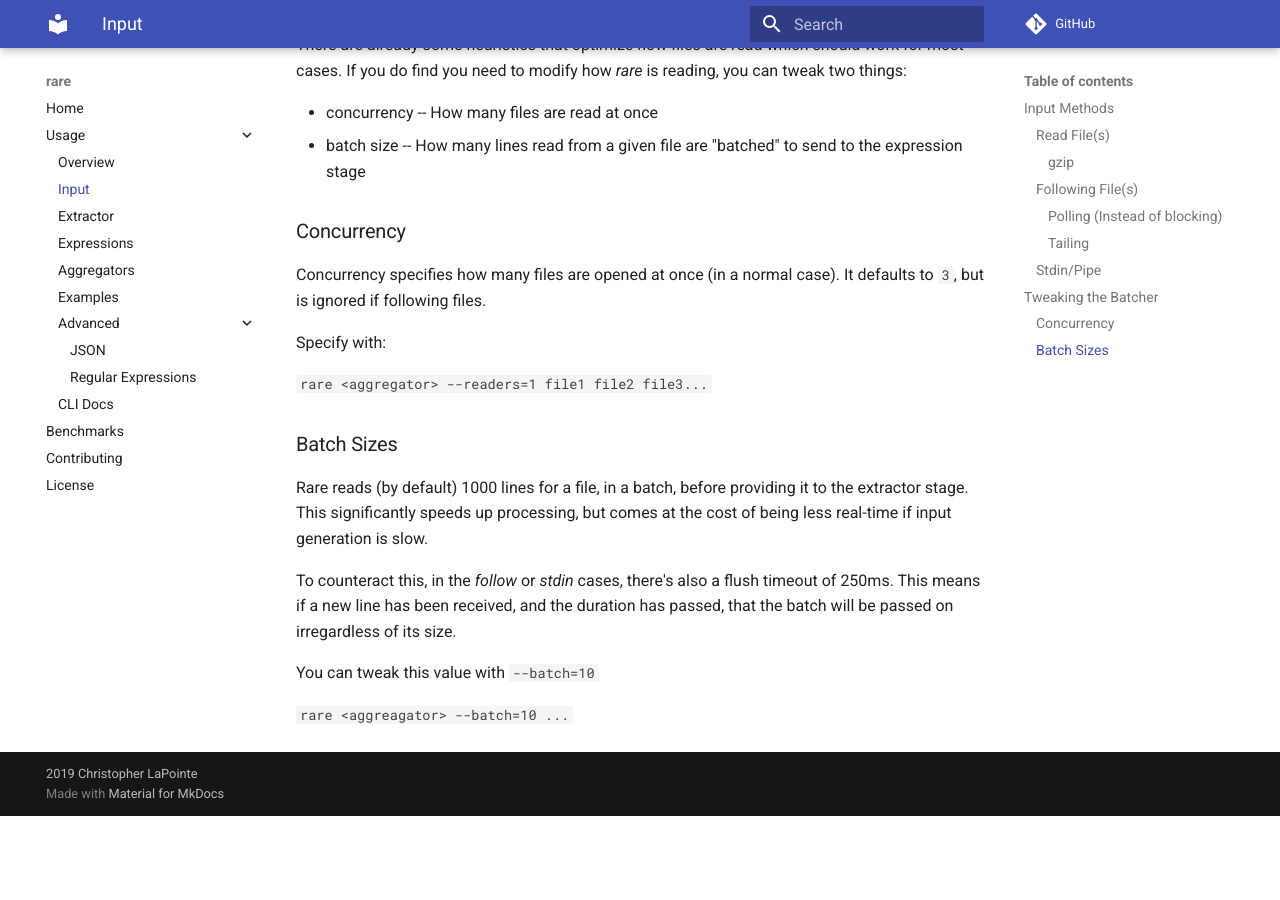
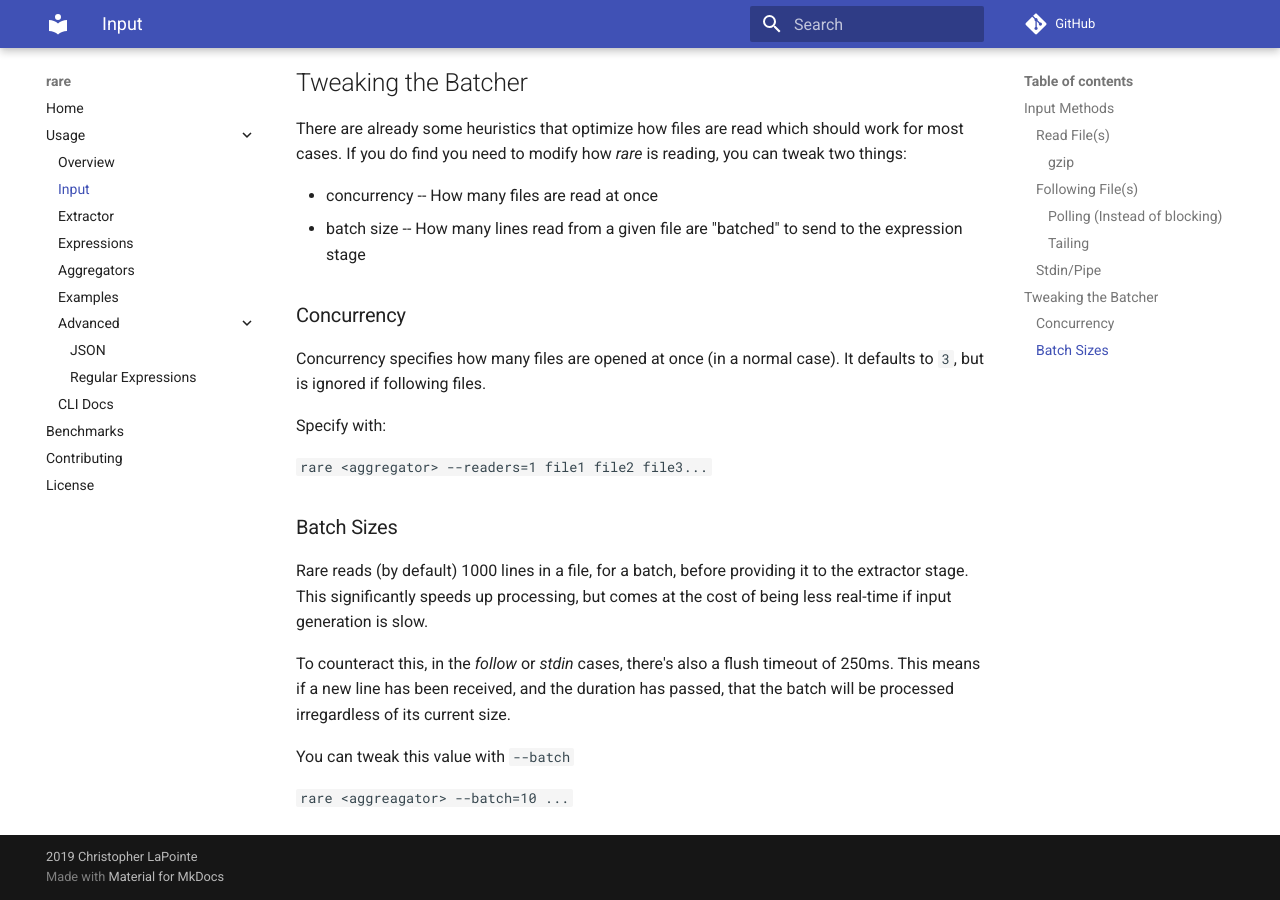
Before and after one commit to zix99/rare, an MkDocs documentation site: the page built from docs/usage/input.md, in a window 1280 px wide and 900 px high, scrolled down 1603 px. Built offline with MkDocs 1.6.1 and Material for MkDocs 9.7.7, drawn with Linux system fonts in a browser that asks for light colours; comment, search, counter and statistics services are not loaded; before the commit the page ends 2419 px from its top, so only the background shows below that; some of the changed text lies outside the part shown.

Commit message:
Spelling, grammar, clarifications

```diff
--- a/docs/usage/input.md
+++ b/docs/usage/input.md
@@ -83,14 +87,14 @@ Specify with:
 
 ### Batch Sizes
 
-Rare reads (by default) 1000 lines for a file, in a batch, before providing it
+Rare reads (by default) 1000 lines in a file, for a batch, before providing it
 to the extractor stage.  This significantly speeds up processing, but comes
 at the cost of being less real-time if input generation is slow.
 
 To counteract this, in the *follow* or *stdin* cases, there's also a flush timeout of
 250ms. This means if a new line has been received, and the duration has passed,
-that the batch will be passed on irregardless of its size.
+that the batch will be processed irregardless of its current size.
 
-You can tweak this value with `--batch=10`
+You can tweak this value with `--batch`
 
 `rare <aggreagator> --batch=10 ...`
```
Also changed, not shown: other parts of docs/usage/input.md (+6 -2 lines).
